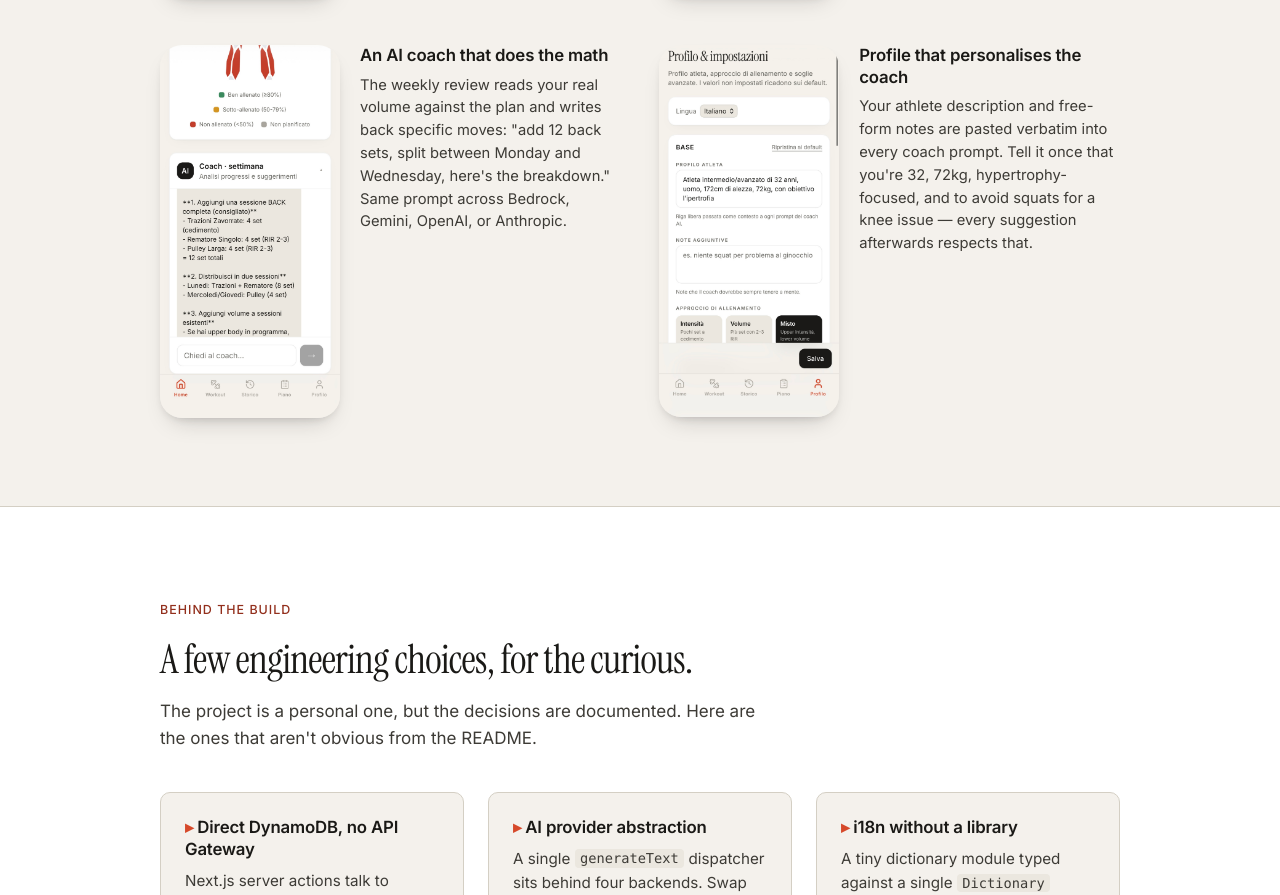
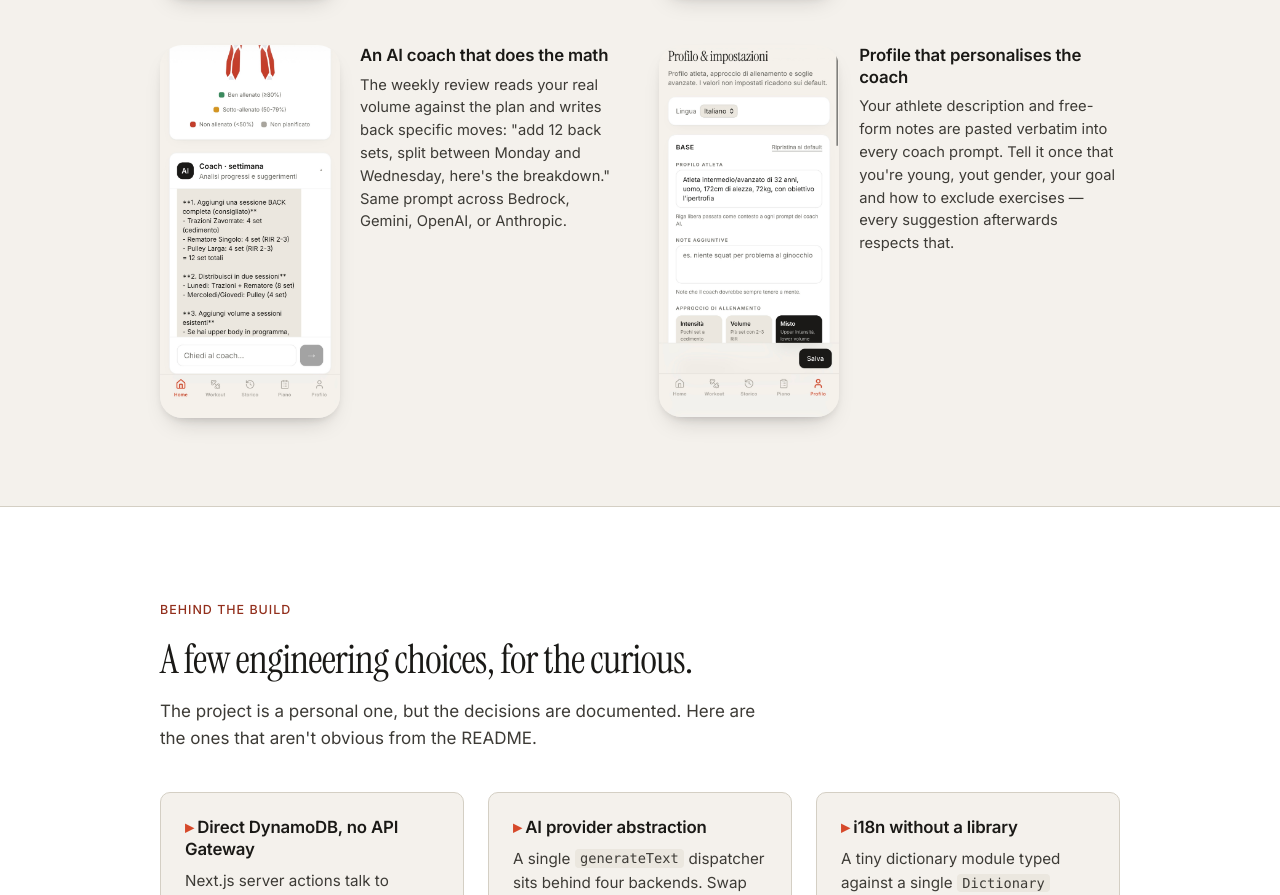
Before and after one commit to nambaf/gym-tracker-oss, an Astro site in the folder website/: page / in a window 1280 px wide. Shown: the part 1784-2679 px from the top of the page. Built offline with nearby package versions, Linux system fonts and the light colour scheme; Astro itself is replaced by a stand-in of ours.

Commit message:
fix: update profile description text for clarity and inclusivity

```diff
--- a/website/src/pages/index.astro
+++ b/website/src/pages/index.astro
@@ -125,7 +125,7 @@ const shot = (name: string) => `${BASE}/screenshots/${name}`;
             <img class="shot-img" src={shot('example-profile.png')} alt="Profile page with an athlete description free-form field, an additional-notes field, and a training-mode selector." loading="lazy" />
             <figcaption>
               <h3>Profile that personalises the coach</h3>
-              <p>Your athlete description and free-form notes are pasted verbatim into every coach prompt. Tell it once that you're 32, 72kg, hypertrophy-focused, and to avoid squats for a knee issue — every suggestion afterwards respects that.</p>
+              <p>Your athlete description and free-form notes are pasted verbatim into every coach prompt. Tell it once that you're young, yout gender, your goal and how to exclude exercises — every suggestion afterwards respects that.</p>
             </figcaption>
           </figure>
         </div>
```
